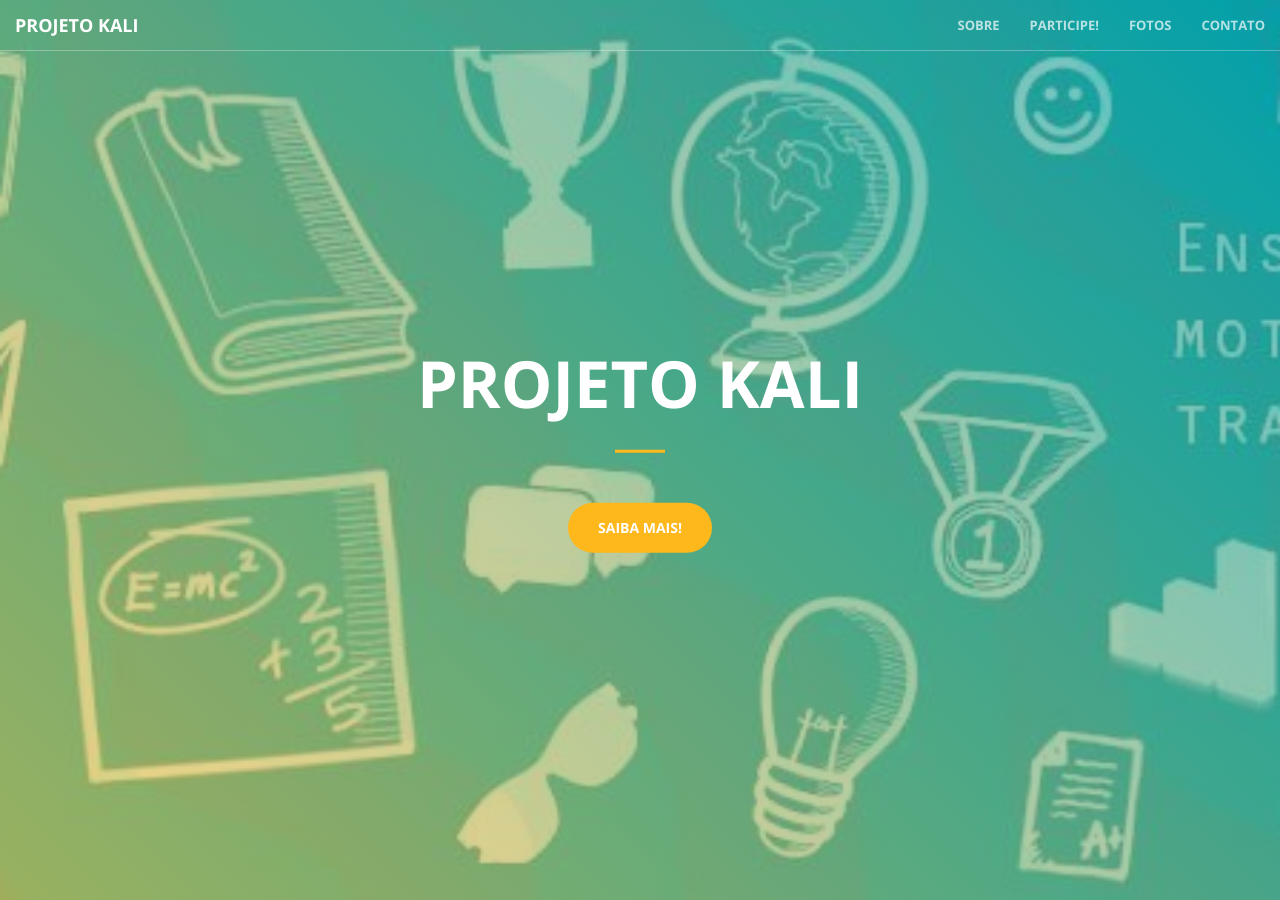
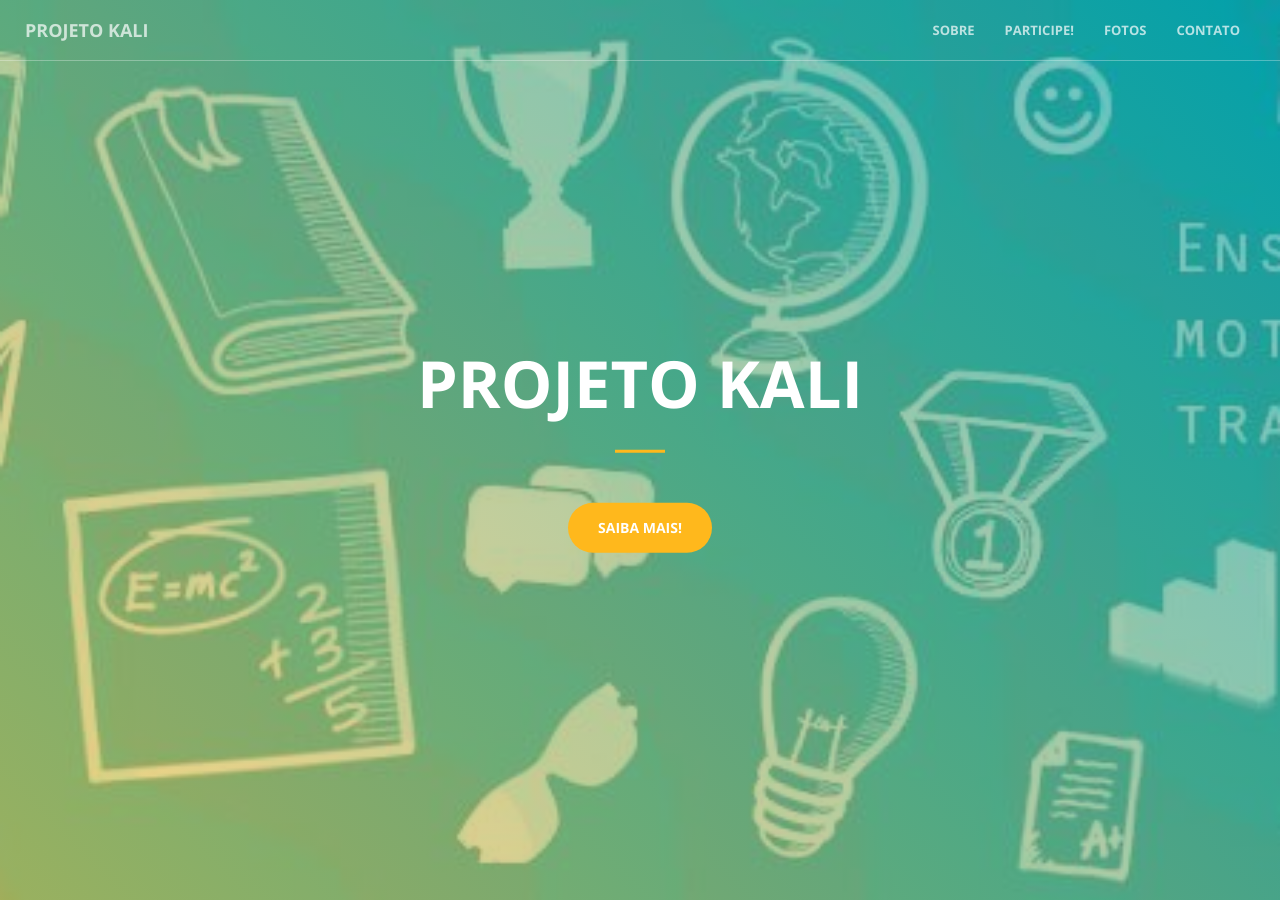
Before and after one commit to projetokali/projetokali.github.io, a Jekyll site: the page built from index.html, in a window 1280 px wide and 900 px high. Built offline with Jekyll 4.4.1, drawn with Linux system fonts in a browser that asks for light colours.

Commit message:
Adiciona BS4, resolve problema do portfolio com flex

```diff
--- a/_includes/contact.html
+++ b/_includes/contact.html
@@ -1,4 +1,4 @@
-<section id="contact">
+<section id="contact" class="bg-base">
     <div class="container">
         <div class="row">
             <div class="col-lg-8 col-lg-offset-2 text-center">
--- a/_includes/head.html
+++ b/_includes/head.html
@@ -7,6 +7,9 @@
     <meta name="author" content="">
 
     <title>Kali</title>
+
+    <!-- BOOTSTRAP 4 Latest compiled and minified CSS -->
+    <link rel="stylesheet" href="https://maxcdn.bootstrapcdn.com/bootstrap/4.5.0/css/bootstrap.min.css">
 
     <!-- Bootstrap Core CSS -->
     <link rel="stylesheet" href="css/bootstrap.min.css" type="text/css">
--- a/_includes/nav.html
+++ b/_includes/nav.html
@@ -1,7 +1,7 @@
-<nav id="mainNav" class="navbar navbar-default navbar-fixed-top">
+<nav id="mainNav" class="navbar navbar-expand-md navbar-default navbar-fixed-top">
     <div class="container-fluid">
         <!-- Brand and toggle get grouped for better mobile display -->
-        <div class="navbar-header">
+        <div class="navbar-header flex-grow-1">
             <button type="button" class="navbar-toggle collapsed" data-toggle="collapse" data-target="#bs-example-navbar-collapse-1">
                 <span class="sr-only">Toggle navigation</span>
                 <span class="icon-bar"></span>
@@ -12,8 +12,8 @@
         </div>
 
         <!-- Collect the nav links, forms, and other content for toggling -->
-        <div class="collapse navbar-collapse" id="bs-example-navbar-collapse-1">
-            <ul class="nav navbar-nav navbar-right">
+        <div class="collapse navbar-collapse flex-grow-0" id="bs-example-navbar-collapse-1">
+            <ul class="nav navbar-nav">
                 <li>
                     <a class="page-scroll" href="index#page-top">Sobre</a>
                 </li>
--- a/_includes/portfolio.html
+++ b/_includes/portfolio.html
@@ -1,6 +1,6 @@
 <section class="no-padding" id="portfolio">
     <div class="container-fluid">
-        <div class="row no-gutter">
+        <div class="row no-gutter display-flex">
             <div class="col-lg-4 col-sm-6">
                 <a href="#" class="portfolio-box">
                     <img src="img/portfolio/1.jpg" class="img-responsive" alt="">
--- a/_includes/scripts.html
+++ b/_includes/scripts.html
@@ -14,3 +14,14 @@
 
 <!-- Custom Theme JavaScript -->
 <script src="js/creative.js"></script>
+
+
+<!-- BOOTSTRAP 4 scripts -->
+<!-- jQuery library -->
+<script src="https://ajax.googleapis.com/ajax/libs/jquery/3.5.1/jquery.min.js"></script>
+
+<!-- Popper JS -->
+<script src="https://cdnjs.cloudflare.com/ajax/libs/popper.js/1.16.0/umd/popper.min.js"></script>
+
+<!-- Latest compiled JavaScript -->
+<script src="https://maxcdn.bootstrapcdn.com/bootstrap/4.5.0/js/bootstrap.min.js"></script>
--- a/_sass/_base.scss
+++ b/_sass/_base.scss
@@ -53,6 +53,11 @@
 
 .bg-tertiary {
     background-color: $theme-tertiary;
+    color: white;
+}
+
+.bg-base {
+    background-color: $theme-base;
     color: white;
 }
 
```
